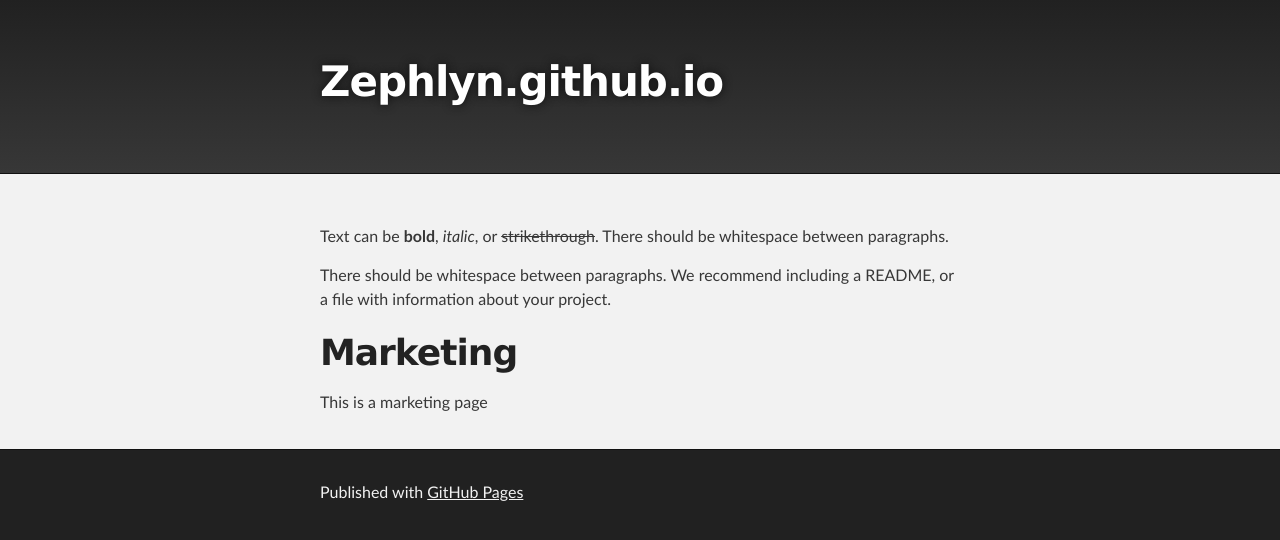
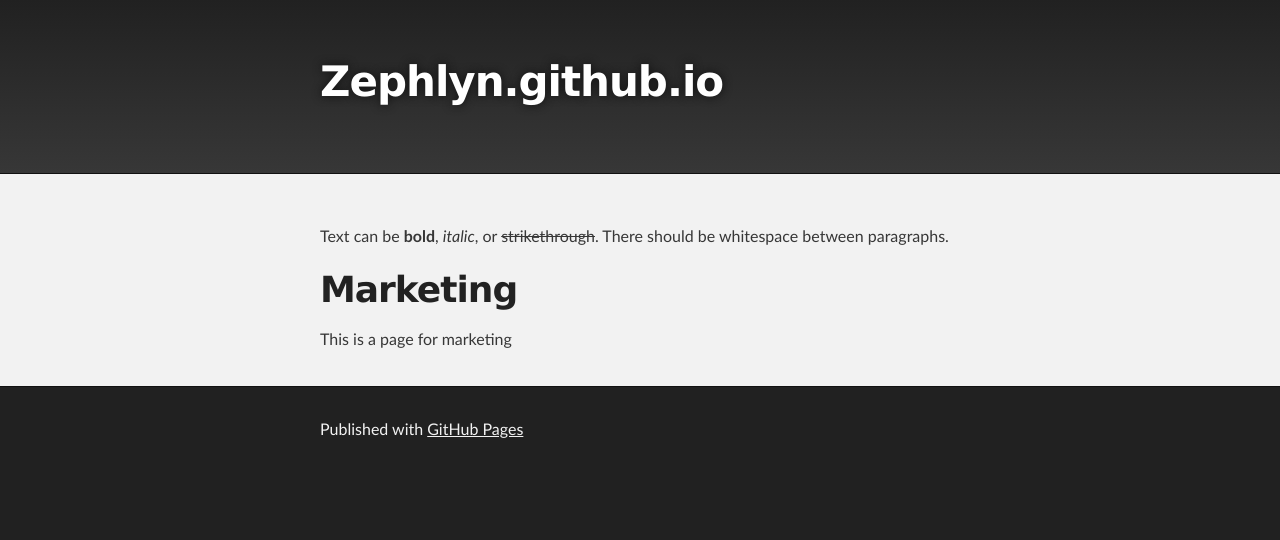
Before and after one commit to Zephlyn/Zephlyn.github.io, a Jekyll site: the page built from colony/marketing/index.md, in a window 1280 px wide. Shown: the top 540 px of the page. Built offline with Jekyll 4.4.1, drawn with Linux system fonts in a browser that asks for light colours; the repository's description, which GitHub fills in, is left out.

Commit message:
Update index.md

```diff
--- a/colony/marketing/index.md
+++ b/colony/marketing/index.md
@@ -5,8 +5,6 @@
 Text can be **bold**, _italic_, or ~~strikethrough~~.
 There should be whitespace between paragraphs.
 
-There should be whitespace between paragraphs. We recommend including a README, or a file with information about your project.
-
 # Marketing
 
-This is a marketing page
+This is a page for marketing
```
